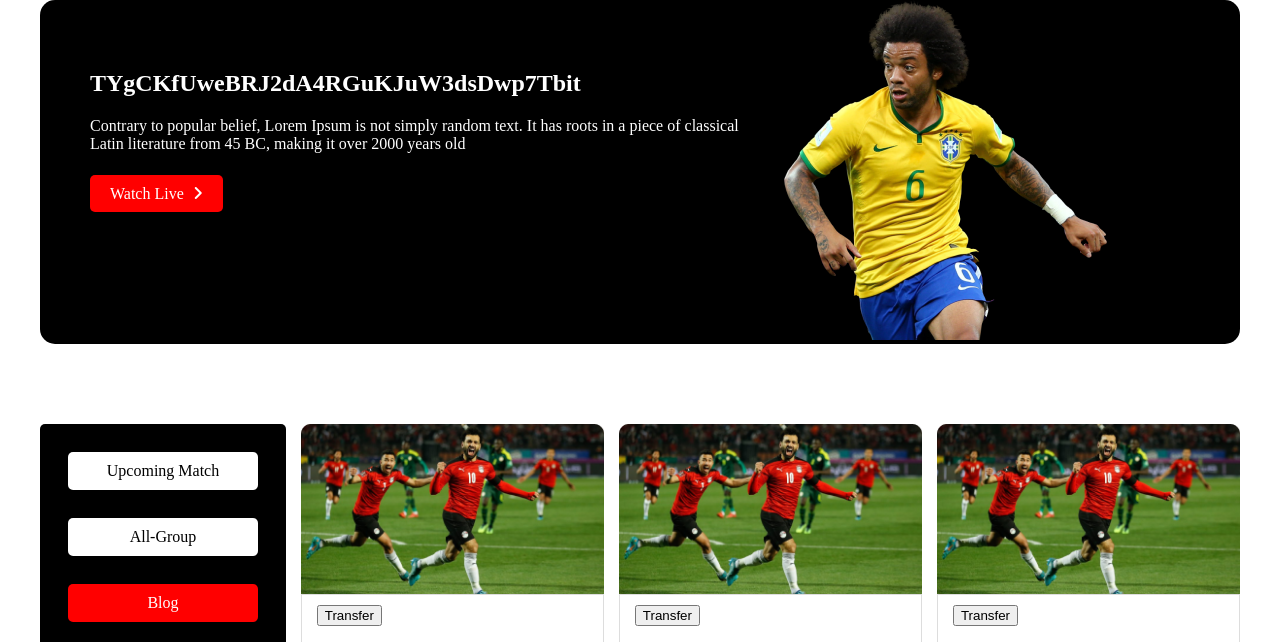
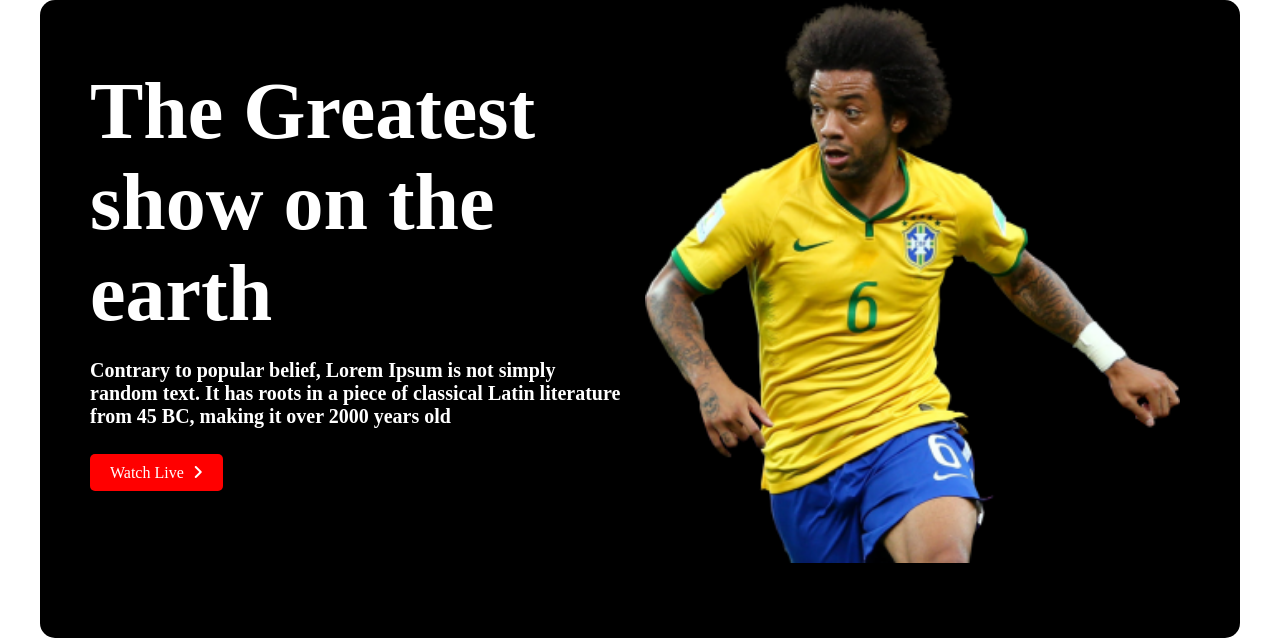
Before and after one commit to atik94/world-cup, a plain HTML site: page index.html in a window 1280 px wide. Shown: the top 642 px of the page. Drawn offline with Linux system fonts and the light colour scheme.

Commit message:
second commit

```diff
--- a/index.html
+++ b/index.html
@@ -13,7 +13,7 @@
     <section class="banner-bg">
       <div class="banner">
         <div class="banner-left">
-          <h1>TYgCKfUweBRJ2dA4RGuKJuW3dsDwp7Tbit</h1>
+          <h1>The Greatest show on the earth</h1>
           <p>
             Contrary to popular belief, Lorem Ipsum is not simply random text. It has roots in a piece of classical
             Latin literature from 45 BC, making it over 2000 years old
--- a/style.css
+++ b/style.css
@@ -11,18 +11,34 @@ body {
   border-radius: 15px;
   margin-bottom: 80px;
 }
+.banner-bg:hover {
+  filter: grayscale(100%);
+}
 .banner {
   display: flex;
 }
 .banner-left {
-  width: 60%;
+  width: 50%;
   color: white;
-  padding: 50px 10px 30px 50px;
+  margin-bottom: 140px;
+  margin-left: 50px;
 }
 .banner-left h1 {
+  font-size: 80px;
+  margin-bottom: 16px;
+  font-weight: bold;
+}
+.banner-left p {
+  font-size: 20px;
+  font-weight: bold;
 }
 .banner-right {
-  width: 40%;
+  width: 50%;
+  padding-left: 20px;
+  padding-right: 60px;
+}
+.banner-right img {
+  width: 100%;
 }
 .btn {
   text-decoration: none;
```
Also changed, not shown: match.html (+1 -1 lines).
